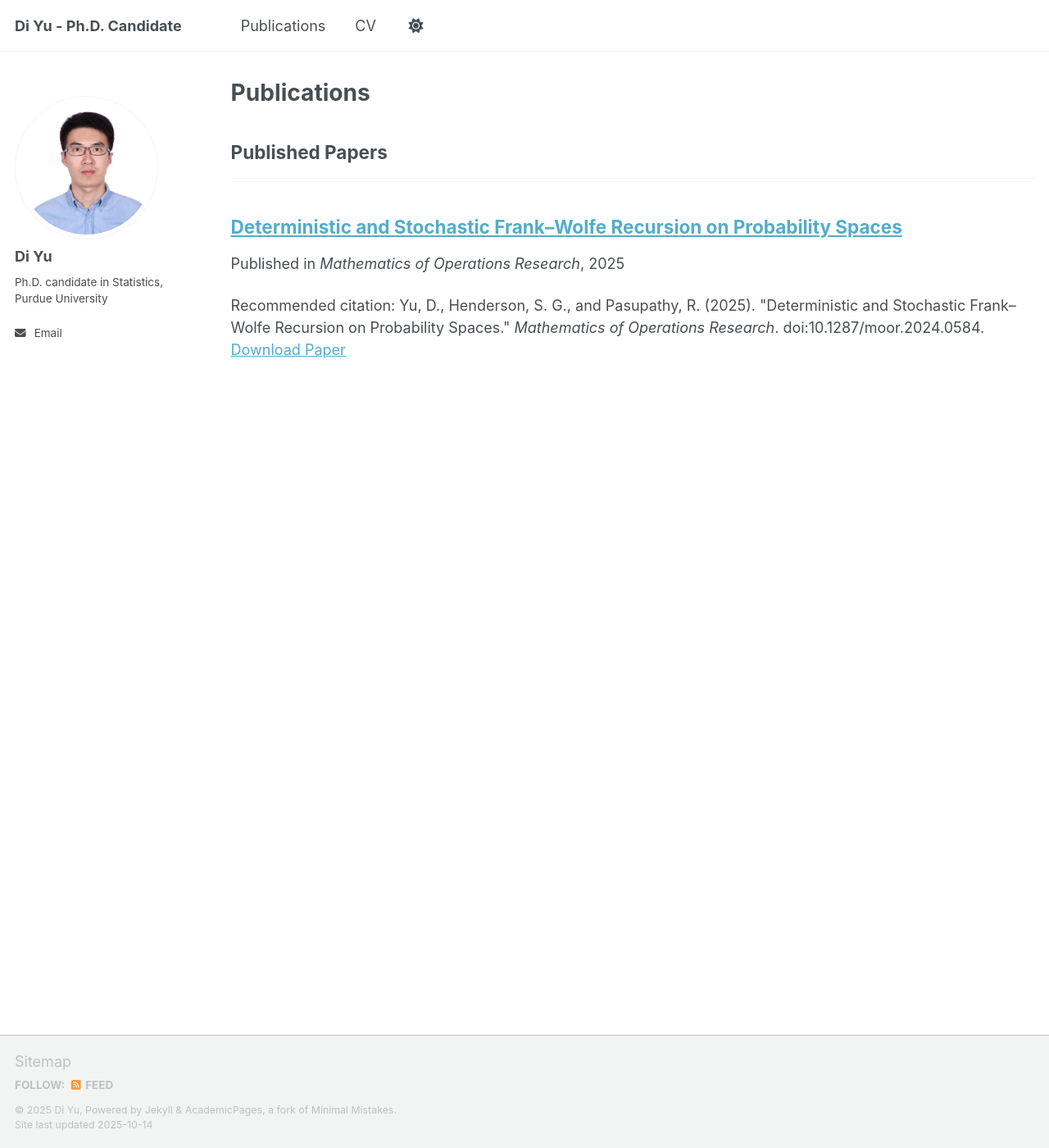
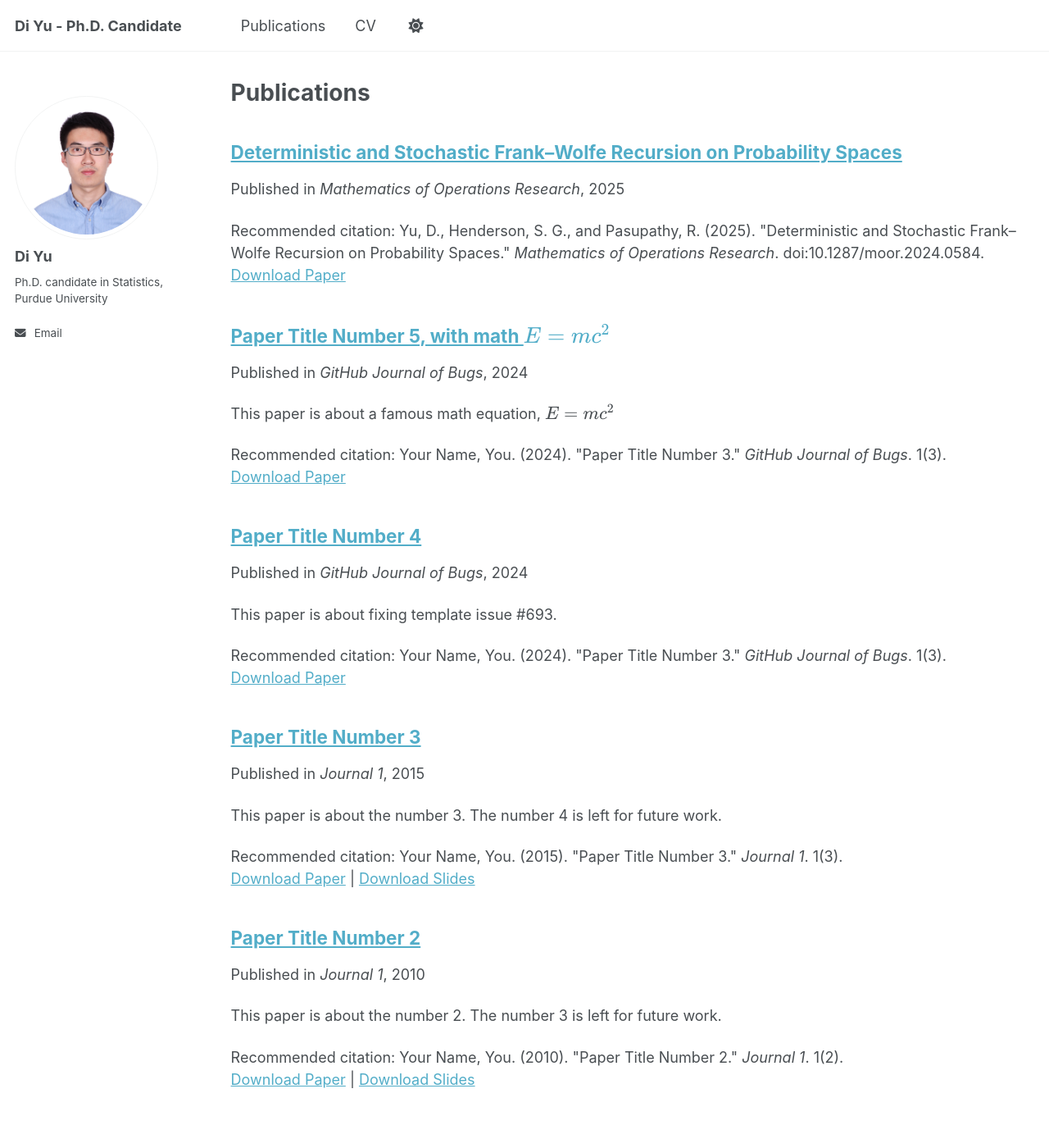
Before and after one commit to yudi12358/yudi12358.github.io, a Jekyll site: the page built from _pages/publications.html, in a window 1280 px wide and 1400 px high. Shown: the whole window at 82% size. Built offline with Jekyll 4.4.1, drawn with Linux system fonts in a browser that asks for light colours; a script that is not in the unit is left out.

Commit message:
Update _config.yml

```diff
--- a/_config.yml
+++ b/_config.yml
@@ -80,13 +80,13 @@ author:
   zhihu            : # Username
 
 # Publication Category - The following the list of publication categories and their headings
-publication_category:
-  Published Papers:
-    title: 'Published Papers'
-  Under Review:
-    title: 'Under Review'
-  Working Papers:
-    title: 'Working Papers'
+# publication_category:
+#   Published Papers:
+#     title: 'Published Papers'
+#   Under Review:
+#     title: 'Under Review'
+#   Working Papers:
+#     title: 'Working Papers'
 
 # Site Settings
 teaser                   :  # filename of teaser fallback teaser image placed in /images/ for social media previews
```
